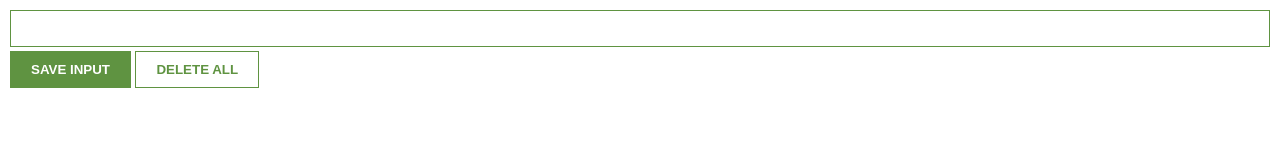
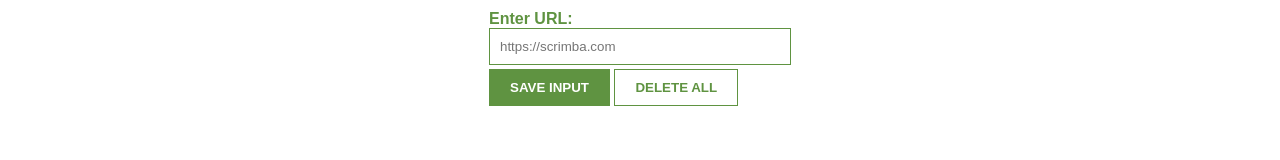
Before and after one commit to anamarijadraskovic/track_anything_pwa, a browser extension: page index.html in a window 1280 px wide. Drawn offline with Linux system fonts and the light colour scheme; no server answers.

Commit message:
Improve UI

```diff
--- a/index.css
+++ b/index.css
@@ -1,8 +1,13 @@
 body {
-    margin: 0;
+    margin: 0 auto;
     padding: 10px;
     font-family: Arial, Helvetica, sans-serif;
-    min-width: 400px;
+    max-width: 302px;
+}
+
+label {
+    color: #5f9341;
+    font-weight: 900;
 }
 
 input {
--- a/index.html
+++ b/index.html
@@ -1,9 +1,12 @@
 <html>
     <head>
+        <title>Track anything</title>
+        <meta name="viewport" content="width=device-width, initial-scale=1.0">
         <link rel="stylesheet" href="index.css">
     </head>
     <body>
-        <input type="text" id="input-el">
+        <label>Enter URL:</label>
+        <input type="text" id="input-el" placeholder="https://scrimba.com">
         <button id="input-btn">SAVE INPUT</button>
         <button id="delete-btn">DELETE ALL</button>
         <ul id="ul-el">
```
